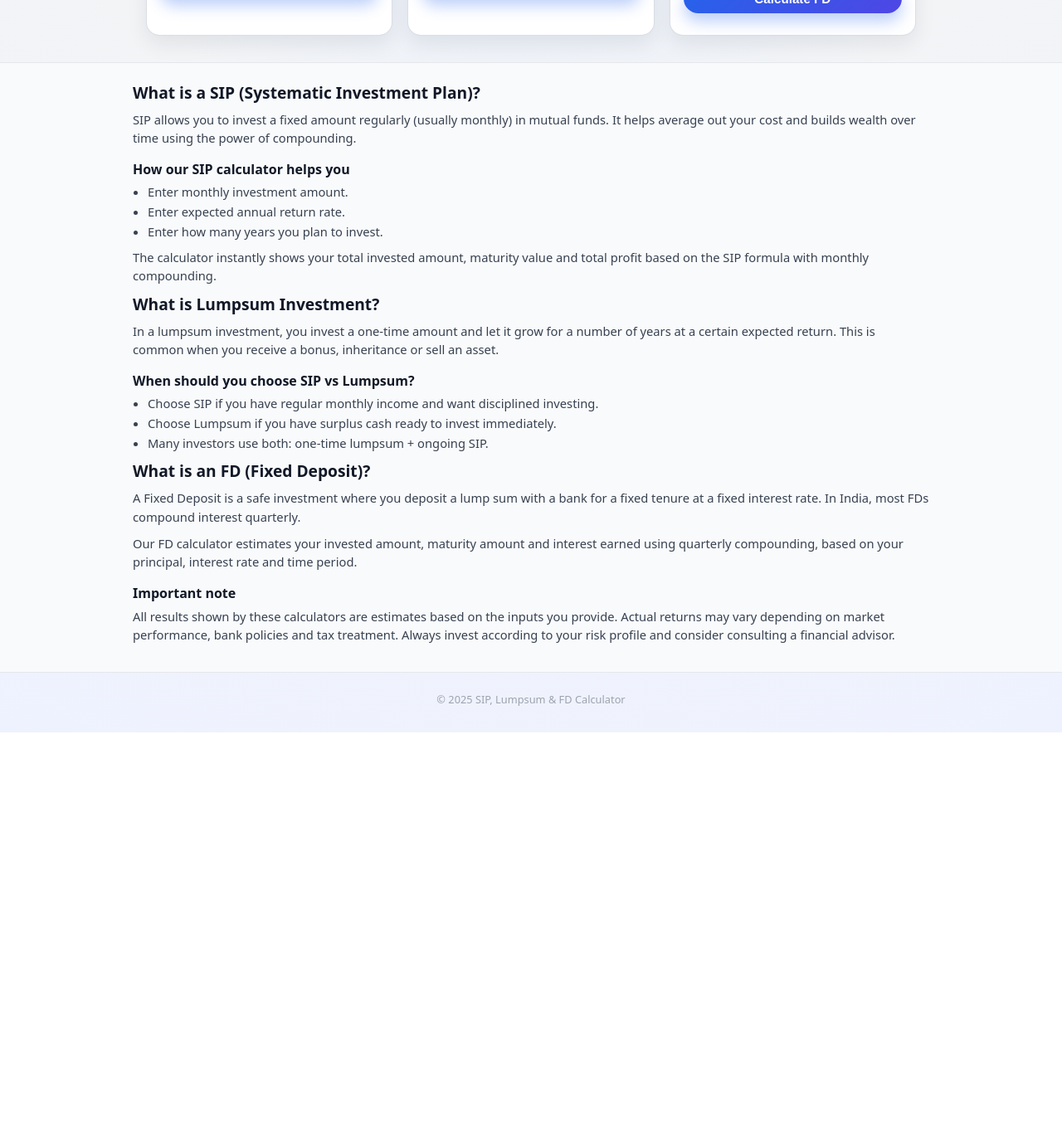
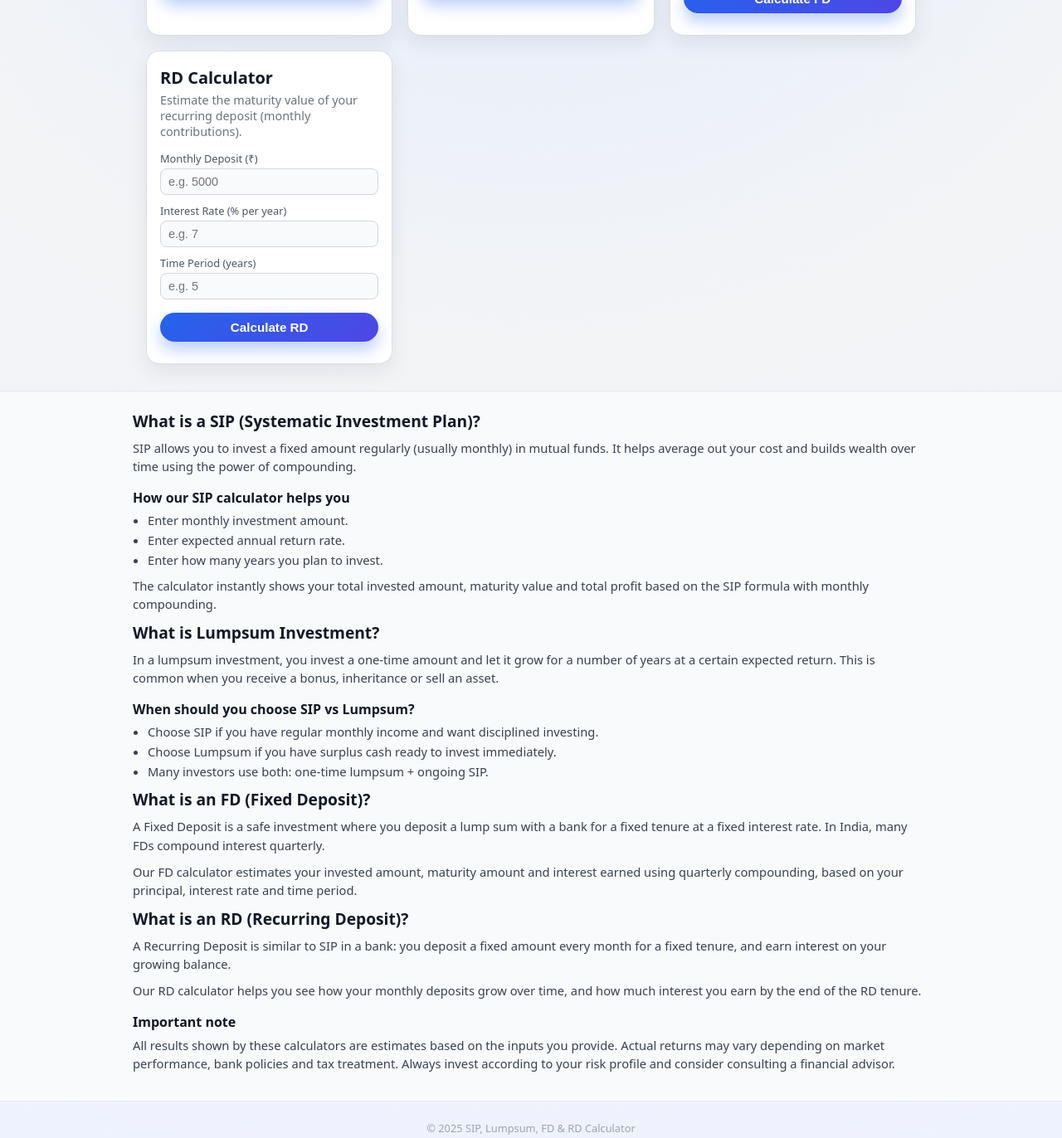
Before and after one commit to Anish8505/sip-frontend, a plain HTML site: page index.html in a window 1280 px wide. Shown: the part 446-1818 px from the top of the page at 83% size. Before the commit the page ends 1329 px from the top, so only its background shows below. Drawn offline with Linux system fonts and the light colour scheme.

Commit message:
Add FD & RD calculators to frontend with updated UI and SEO content

```diff
--- a/index.html
+++ b/index.html
@@ -2,14 +2,14 @@
 <html lang="en">
 <head>
     <meta charset="UTF-8" />
-    <title>SIP, Lumpsum & FD Calculator | Online Investment Returns</title>
+    <title>SIP, Lumpsum, FD & RD Calculator | Online Investment Returns</title>
     <meta name="viewport" content="width=device-width, initial-scale=1" />
 
     <!-- Basic SEO -->
     <meta name="description"
-          content="Free online SIP, lumpsum and fixed deposit (FD) calculator. Estimate your mutual fund and FD returns instantly based on amount, interest rate and investment duration." />
+          content="Free online SIP, Lumpsum, Fixed Deposit (FD) and Recurring Deposit (RD) calculator. Estimate your investment returns instantly based on amount, interest rate and duration." />
     <meta name="keywords"
-          content="sip calculator, lumpsum calculator, fd calculator, fixed deposit calculator, mutual fund calculator, investment calculator, finance tools, sip returns calculator" />
+          content="sip calculator, lumpsum calculator, fd calculator, rd calculator, fixed deposit calculator, recurring deposit calculator, mutual fund calculator, investment calculator, finance tools, sip returns calculator" />
 
     <!-- Google tag (gtag.js) -->
     <script async src="https://www.googletagmanager.com/gtag/js?id=G-8CPJLGZ178"></script>
@@ -26,9 +26,9 @@
 
     <header class="hero">
         <div class="hero-inner">
-            <h1 class="hero-title">SIP, Lumpsum & FD Returns Calculator</h1>
+            <h1 class="hero-title">SIP, Lumpsum, FD & RD Returns Calculator</h1>
             <p class="hero-subtitle">
-                Calculate your future investment value using SIP, one-time lump-sum or fixed deposit (FD).
+                Calculate your future investment value using SIP, one-time lumpsum, fixed deposit (FD) or recurring deposit (RD).
             </p>
         </div>
     </header>
@@ -119,6 +119,34 @@
             <div id="fdResultBox" class="result-box"></div>
         </section>
 
+        <!-- RD Calculator Card -->
+        <section class="card">
+            <h2 class="card-title">RD Calculator</h2>
+            <p class="card-desc">
+                Estimate the maturity value of your recurring deposit (monthly contributions).
+            </p>
+
+            <div class="field">
+                <label for="rdMonthly">Monthly Deposit (₹)</label>
+                <input type="number" id="rdMonthly" placeholder="e.g. 5000" />
+            </div>
+
+            <div class="field">
+                <label for="rdRate">Interest Rate (% per year)</label>
+                <input type="number" id="rdRate" placeholder="e.g. 7" />
+            </div>
+
+            <div class="field">
+                <label for="rdYears">Time Period (years)</label>
+                <input type="number" id="rdYears" placeholder="e.g. 5" />
+            </div>
+
+            <button class="primary-btn" onclick="calculateRd()">Calculate RD</button>
+
+            <div id="rdError" class="error-text"></div>
+            <div id="rdResultBox" class="result-box"></div>
+        </section>
+
     </main>
 
     <!-- SEO Content Section -->
@@ -158,11 +186,21 @@
             <h2>What is an FD (Fixed Deposit)?</h2>
             <p>
                 A Fixed Deposit is a safe investment where you deposit a lump sum with a bank
-                for a fixed tenure at a fixed interest rate. In India, most FDs compound interest quarterly.
+                for a fixed tenure at a fixed interest rate. In India, many FDs compound interest quarterly.
             </p>
             <p>
                 Our FD calculator estimates your invested amount, maturity amount and interest earned
                 using quarterly compounding, based on your principal, interest rate and time period.
+            </p>
+
+            <h2>What is an RD (Recurring Deposit)?</h2>
+            <p>
+                A Recurring Deposit is similar to SIP in a bank: you deposit a fixed amount every month
+                for a fixed tenure, and earn interest on your growing balance.
+            </p>
+            <p>
+                Our RD calculator helps you see how your monthly deposits grow over time,
+                and how much interest you earn by the end of the RD tenure.
             </p>
 
             <h3>Important note</h3>
@@ -176,7 +214,7 @@
     </section>
 
     <footer class="footer">
-        <p>© 2025 SIP, Lumpsum & FD Calculator</p>
+        <p>© 2025 SIP, Lumpsum, FD & RD Calculator</p>
     </footer>
 
     <script src="script.js"></script>
--- a/script.js
+++ b/script.js
@@ -132,3 +132,47 @@ function calculateFd() {
             errorDiv.textContent = "Something went wrong while calling the FD API.";
         });
 }
+
+// ---------------- RD CALCULATOR ----------------
+function calculateRd() {
+    const monthly = document.getElementById("rdMonthly").value;
+    const rate = document.getElementById("rdRate").value;
+    const years = document.getElementById("rdYears").value;
+    const errorDiv = document.getElementById("rdError");
+    const resultBox = document.getElementById("rdResultBox");
+
+    errorDiv.textContent = "";
+    resultBox.style.display = "none";
+    resultBox.innerHTML = "";
+
+    if (!monthly || !rate || !years) {
+        errorDiv.textContent = "Please fill all the fields.";
+        return;
+    }
+
+    if (monthly <= 0 || rate <= 0 || years <= 0) {
+        errorDiv.textContent = "Values must be greater than zero.";
+        return;
+    }
+
+    fetch(`${API_BASE_URL}/api/rd?monthly=${monthly}&rate=${rate}&years=${years}`)
+        .then(res => {
+            if (!res.ok) {
+                throw new Error("API error: " + res.status);
+            }
+            return res.json();
+        })
+        .then(data => {
+            resultBox.style.display = "block";
+            resultBox.innerHTML = `
+                <h3>RD Results</h3>
+                <p><strong>Total Deposited:</strong> ₹${data.investedAmount.toLocaleString("en-IN")}</p>
+                <p><strong>Maturity Amount:</strong> ₹${data.maturityAmount.toLocaleString("en-IN")}</p>
+                <p><strong>Total Interest Earned:</strong> ₹${data.profit.toLocaleString("en-IN")}</p>
+            `;
+        })
+        .catch(err => {
+            console.error(err);
+            errorDiv.textContent = "Something went wrong while calling the RD API.";
+        });
+}
```
